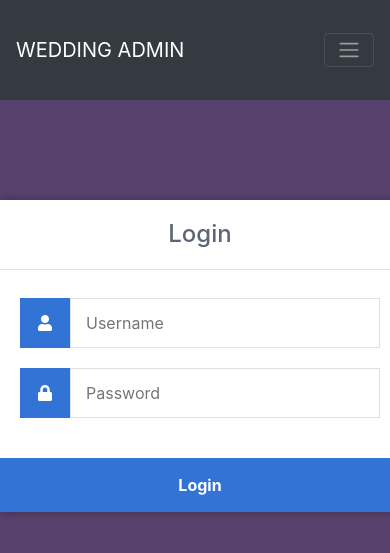
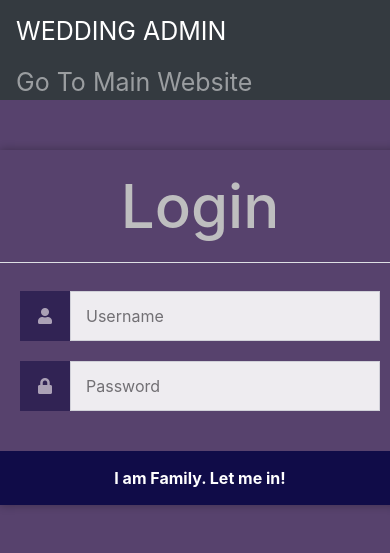
Before and after one commit to nik8singh/Wedding-Site, a PHP site: page /admin/login.php in a window 390 px wide; the page is wider, and only the part inside the window is pictured. Shown: the top 553 px of that part. Run offline with PHP 8.4, Linux system fonts and the light colour scheme; some libraries are stand-ins or nearby versions.

Commit message:
Completed : login css
Next :
Events
Accommodation
Footer
comments from external user

```diff
--- a/admin/common/css/login.css
+++ b/admin/common/css/login.css
@@ -1,7 +1,6 @@
 * {
     box-sizing: border-box;
     font-family: -apple-system, BlinkMacSystemFont, "segoe ui", roboto, oxygen, ubuntu, cantarell, "fira sans", "droid sans", "helvetica neue", Arial, sans-serif;
-    font-size: 16px;
     -webkit-font-smoothing: antialiased;
     -moz-osx-font-smoothing: grayscale;
 }
@@ -12,15 +11,17 @@ body {
 
 .login {
     width: 400px;
-    background-color: #ffffff;
+    /*background-color: #ffffff;*/
     box-shadow: 0 0 9px 0 rgba(0, 0, 0, 0.3);
-    margin: 100px auto;
+    margin-top: 50px;
+    margin-right: auto;
+    margin-left: auto;
 }
 
 .login h1 {
     text-align: center;
-    color: #5b6574;
-    font-size: 24px;
+    color: #bebebf;
+    font-size: 60px;
     padding: 20px 0 20px 0;
     border-bottom: 1px solid #dee0e4;
 }
@@ -38,9 +40,11 @@ body {
     align-items: center;
     width: 50px;
     height: 50px;
-    background-color: #3274d6;
+    background-color: #0d063d;
     color: #ffffff;
+    opacity: .5;
 }
+
 
 .login form input[type="password"], .login form input[type="text"] {
     width: 310px;
@@ -48,13 +52,14 @@ body {
     border: 1px solid #dee0e4;
     margin-bottom: 20px;
     padding: 0 15px;
+    opacity: .9;
 }
 
 .login form input[type="submit"] {
     width: 100%;
     padding: 15px;
     margin-top: 20px;
-    background-color: #3274d6;
+    background-color: rgba(0, 1, 64, 0.82);
     border: 0;
     cursor: pointer;
     font-weight: bold;
--- a/admin/login.php
+++ b/admin/login.php
@@ -25,16 +25,10 @@
 <body>
 <header>
     <div>
-        <nav class="navbar navbar-expand-md navbar-dark bg-dark" style="height: 100px; font-size: 40px">
-            <a class="navbar-brand" href="#">WEDDING ADMIN</a>
-            <button class="navbar-toggler" data-target="#navbarCollapse" data-toggle="collapse" type="button">
-                <span class="navbar-toggler-icon"></span>
-            </button>
-
-            <div class="collapse navbar-collapse" id="navbarCollapse">
-                <div class="navbar-nav">
-                    <a class="nav-item nav-link" href="../index.html">Main Website</a>
-                </div>
+        <nav class="navbar navbar-dark bg-dark headertext" style="height: 100px; font-size: 25px">
+            <a class="navbar-brand headertext" href="#" style="font-size: 25px">WEDDING ADMIN</a>
+            <div class="navbar-nav">
+                <a class="nav-item nav-link" href="../index.html">Go To Main Website</a>
             </div>
         </nav>
     </div>
@@ -43,15 +37,15 @@
 
     <h1>Login</h1>
     <form action="common/PHP/authenticate.php" method="post">
-        <label for="username">
+        <label for="adminusername">
             <i class="fas fa-user"></i>
         </label>
-        <input type="text" name="username" placeholder="Username" id="username" required>
-        <label for="password">
+        <input type="text" name="adminusername" placeholder="Username" id="adminusername" required>
+        <label for="adminpassword" class="leftone">
             <i class="fas fa-lock"></i>
         </label>
-        <input type="password" name="password" placeholder="Password" id="password" required>
-        <input type="submit" value="Login">
+        <input type="password" name="adminpassword" placeholder="Password" id="adminpassword" required>
+        <input type="submit" value="I am Family. Let me in!">
         <?php
         if (isset($_SESSION["error"])) {
             $error = $_SESSION["error"];
@@ -60,6 +54,8 @@
         ?>
     </form>
 </div>
+
+
 </body>
 </html>
 
```
Also changed, not shown: other parts of admin/common/css/login.css (+47 -0 lines), admin/common/PHP/authenticate.php (+45 -23 lines), admin/header.html (+2 -9 lines).
